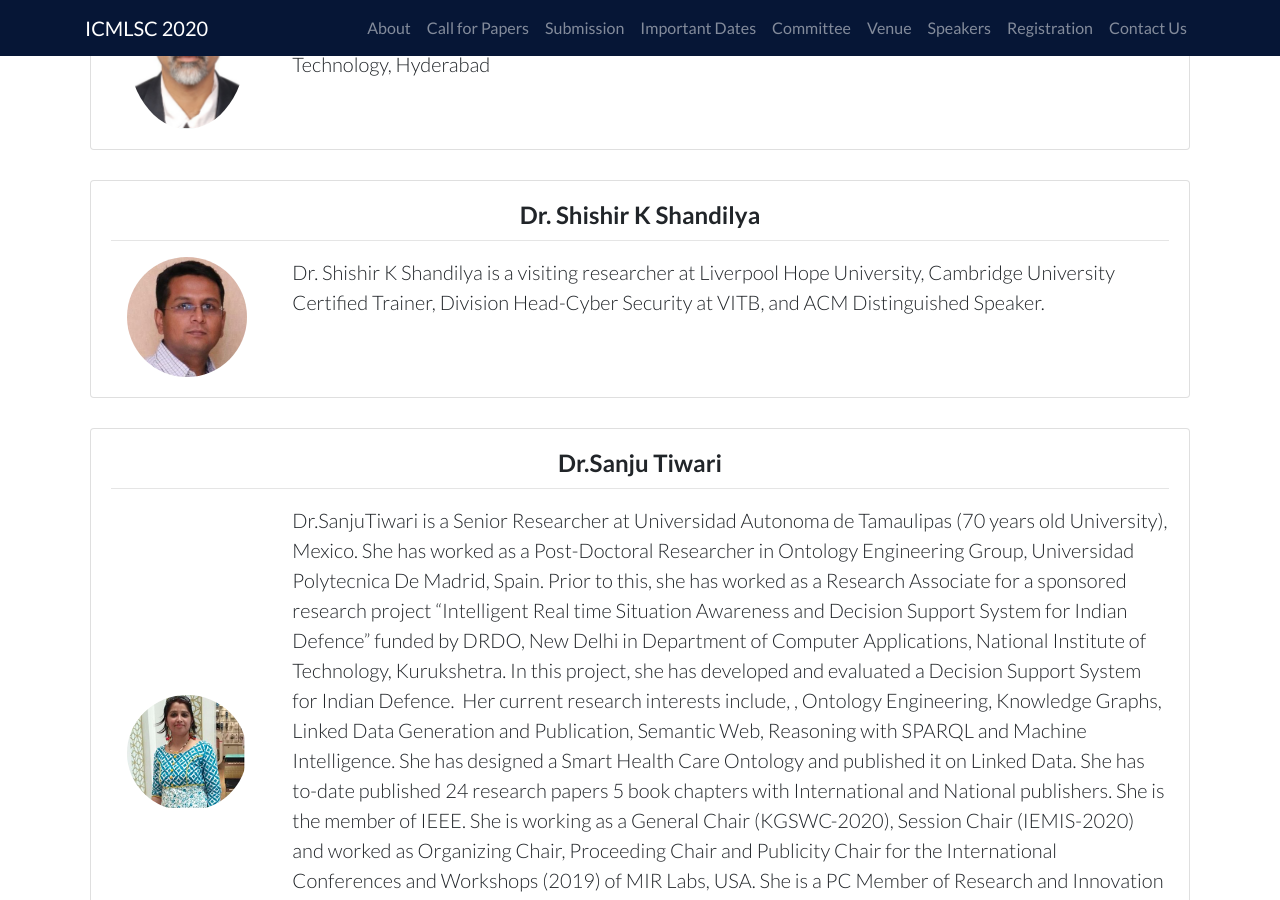
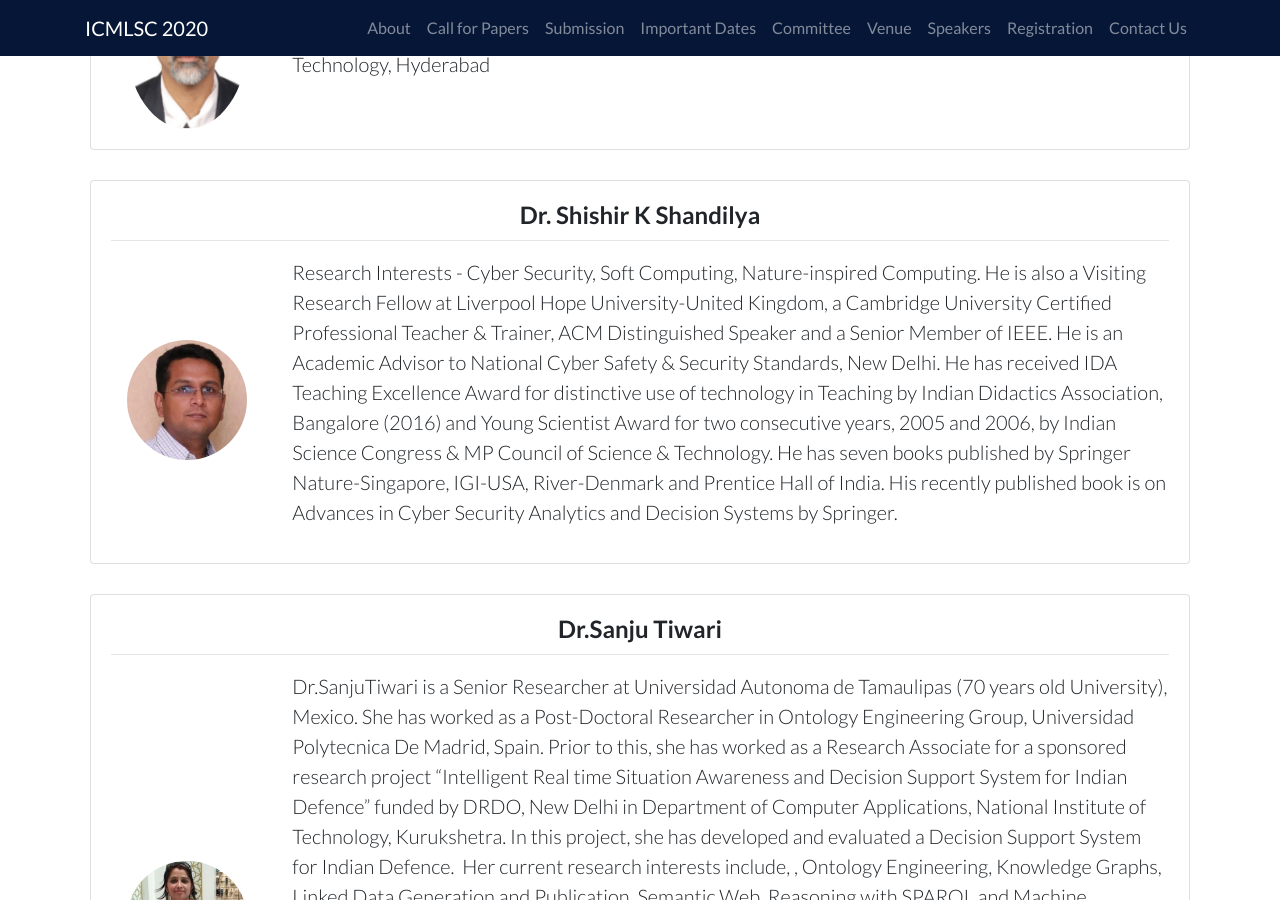
Before and after one commit to ieeevardhaman/icmlsc-website, a Jekyll site: the page built from pages/speakers.html, in a window 1280 px wide and 900 px high, scrolled down 2772 px. Built offline with Jekyll 4.4.1, drawn with Linux system fonts in a browser that asks for light colours.

Commit message:
Update speakers.yml

```diff
--- a/_data/speakers.yml
+++ b/_data/speakers.yml
@@ -68,8 +68,13 @@
   designation:
   image: drsks.jpg
   text: >-
-    Dr. Shishir K Shandilya is a visiting researcher at Liverpool Hope University, Cambridge University Certified Trainer, Division Head-Cyber Security at VITB, and
-    ACM Distinguished Speaker.
+    Research Interests - Cyber Security, Soft Computing, Nature-inspired Computing.
+    He is also a Visiting Research Fellow at Liverpool Hope University-United Kingdom, a Cambridge University Certified Professional
+    Teacher & Trainer, ACM Distinguished Speaker and a Senior Member of IEEE. He is an Academic Advisor to National Cyber Safety & Security
+    Standards, New Delhi. He has received IDA Teaching Excellence Award for distinctive use of technology in Teaching by Indian Didactics Association,
+    Bangalore (2016) and Young Scientist Award for two consecutive years, 2005 and 2006, by Indian Science Congress & MP Council of Science & Technology.
+    He has seven books published by Springer Nature-Singapore, IGI-USA, River-Denmark and Prentice Hall of India. His recently published book is on
+    Advances in Cyber Security Analytics and Decision Systems by Springer.
 
 
 
```
